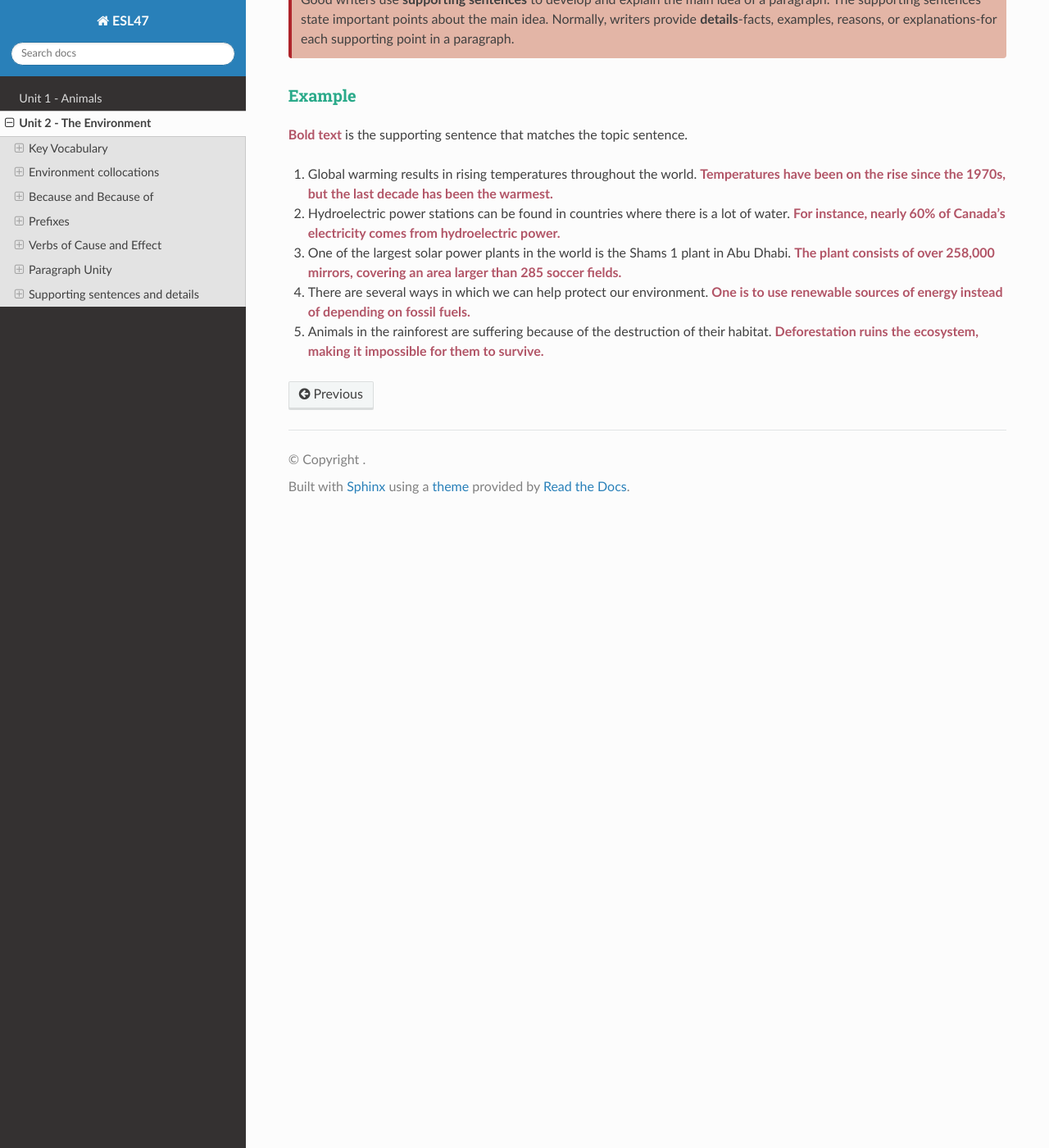
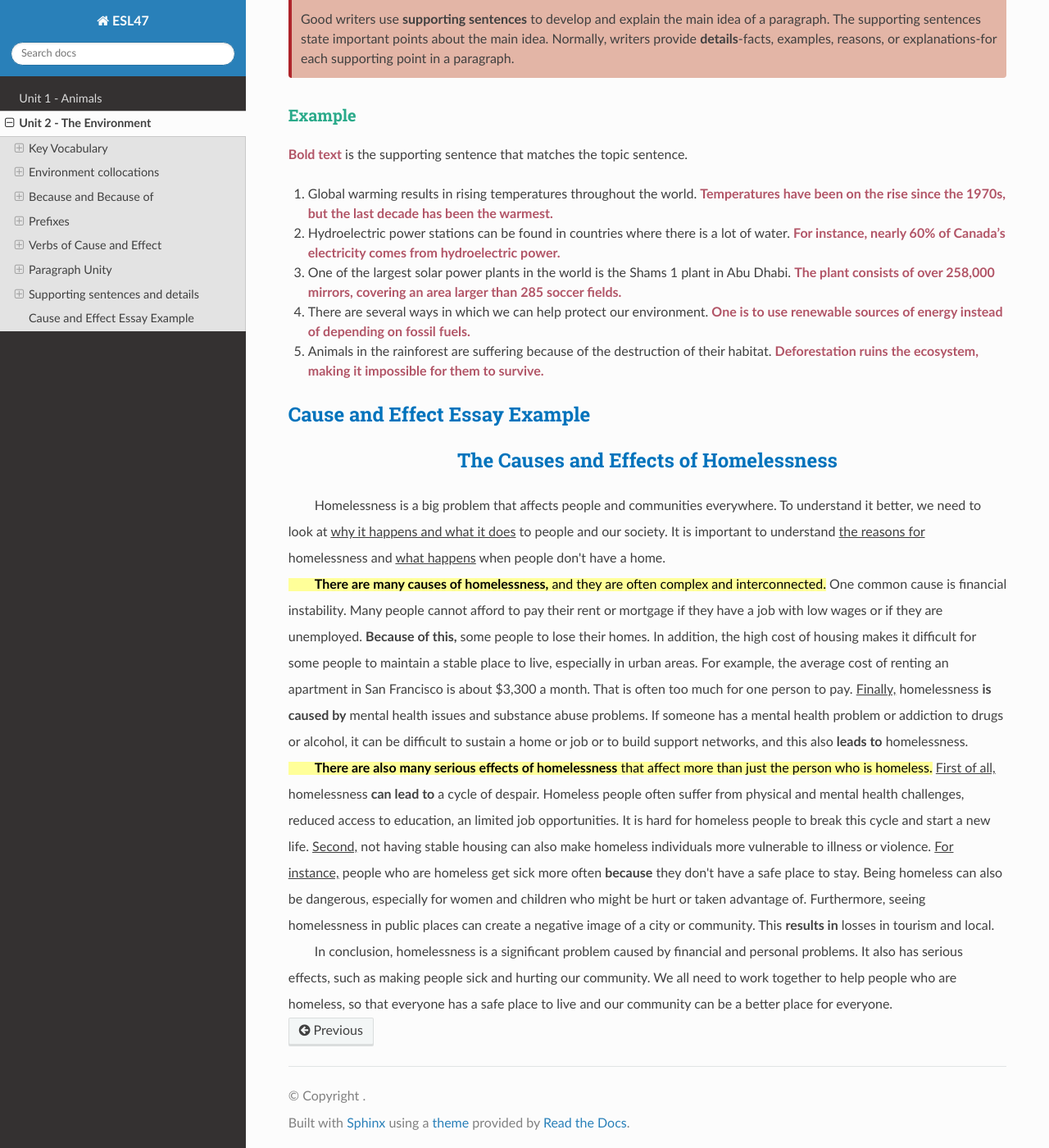
Before and after one commit to vpa24/ESL-47---Intermediate-Low-Integrated-Reading-Writing, a Sphinx documentation site: the page built from docs/source/unit2.md, in a window 1280 px wide and 1400 px high, scrolled down 6308 px. Shown: the whole window at 82% size. Built offline with Sphinx 7.4.7 and the Read the Docs theme 2.0.0, drawn with Linux system fonts in a browser that asks for light colours; some of the changed text lies outside the part shown.

Commit message:
Cause and Effect Essay Example

```diff
--- a/docs/source/unit2.md
+++ b/docs/source/unit2.md
@@ -11,6 +11,7 @@
 - [Verbs of Cause and Effect](#verbs-of-cause-and-effect)
 - [Paragraph Unity](#paragraph-unity)
 - [Supporting sentences and details](#supporting-sentences-and-details)
+- [Cause and Effect Essay Example](#cause-and-effect-essay-example)
 
 ---
 
@@ -341,3 +342,12 @@
 3. One of the largest solar power plants in the world is the Shams 1 plant in Abu Dhabi. **The plant consists of over 258,000 mirrors, covering an area larger than 285 soccer fields.**
 4. There are several ways in which we can help protect our environment. **One is to use renewable sources of energy instead of depending on fossil fuels.**
 5. Animals in the rainforest are suffering because of the destruction of their habitat. **Deforestation ruins the ecosystem, making it impossible for them to survive.**
+
+## Cause and Effect Essay Example
+
+<h2 align="center">The Causes and Effects of Homelessness</h2>
+<div style="line-height: 2;"><span class="ml-2em">Homelessness</span> is a big problem that affects people and communities everywhere. To understand it better, we need to look at <span style="text-decoration:underline">why it happens and what it does</span> to people and our society. It is important to understand <span style="text-decoration:underline">the reasons for</span> homelessness and <span style="text-decoration:underline">what happens</span> when people don't have a home.<br/>
+<ins><b><span class="ml-2em">There</span> are many causes of homelessness,</b> and they are often complex and interconnected.</ins> One common cause is financial instability. Many people cannot afford to pay their rent or mortgage if they have a job with low wages or if they are unemployed. <b>Because of this,</b> some people to lose their homes. In addition, the high cost of housing makes it difficult for some people to maintain a stable place to live, especially in urban areas. For example, the average cost of renting an apartment in San Francisco is about $3,300 a month. That is often too much for one person to pay. <span style="text-decoration:underline">Finally,</span> homelessness <b>is caused by</b> mental health issues and substance abuse problems. If someone has a mental health problem or addiction to drugs or alcohol, it can be difficult to sustain a home or job or to build support networks, and this also <b>leads to</b> homelessness.<br/>
+<ins><b><span class="ml-2em">There</span> are also many serious effects of homelessness</b> that affect more than just the person who is homeless.</ins> <span style="text-decoration:underline">First of all,</span> homelessness <b>can lead to</b> a cycle of despair. Homeless people often suffer from physical and mental health challenges, reduced access to education, an limited job opportunities. It is hard for homeless people to break this cycle and start a new life. <span style="text-decoration:underline">Second,</span> not having stable housing can also make homeless individuals more vulnerable to illness or violence. <span style="text-decoration:underline">For instance,</span> people who are homeless get sick more often <b>because</b> they don't have a safe place to stay. Being homeless can also be dangerous, especially for women and children who might be hurt or taken advantage of. Furthermore, seeing homelessness in public places can create a negative image of a city or community. This <b>results in</b> losses in tourism and local.<br/>
+<span class="ml-2em">In conclusion,</span> homelessness is a significant problem caused by financial and personal problems. It also has serious effects, such as making people sick and hurting our community. We all need to work together to help people who are homeless, so that everyone has a safe place to live and our community can be a better place for everyone.
+</div>
```
